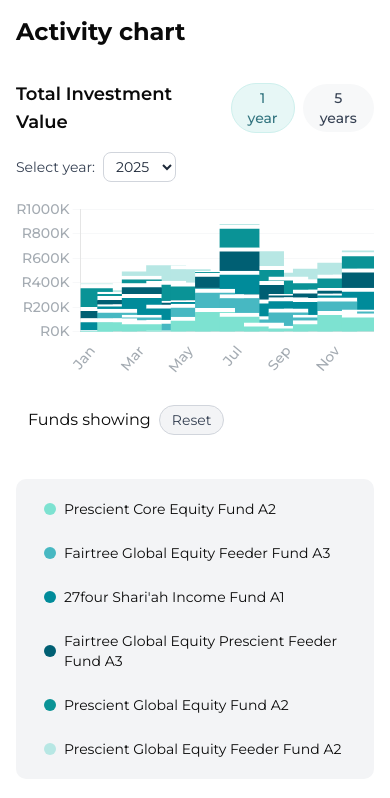
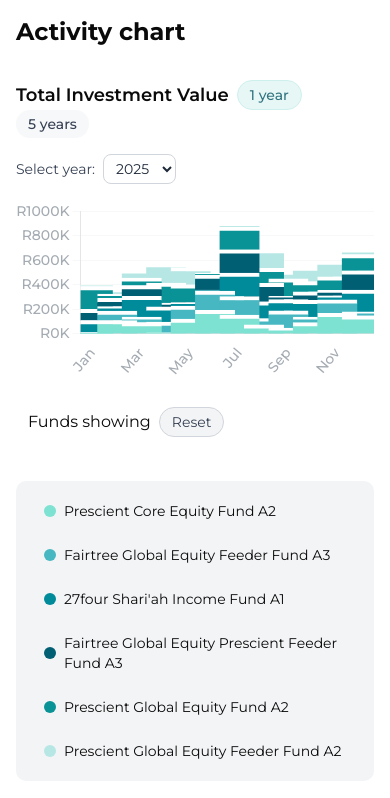
Before and after one commit to justinslack/chart-demo, a Next.js app: page /activity in a window 390 px wide. Shown: the top 798 px of the page. Built offline with nearby package versions, Linux system fonts and the light colour scheme.

Commit message:
Mobile wrap

```diff
--- a/src/app/components/ActivityChart.tsx
+++ b/src/app/components/ActivityChart.tsx
@@ -171,7 +171,7 @@
 	return (
 		<div className="w-full space-y-4">
 			<div className="flex justify-between items-center flex-wrap gap-4">
-				<div className="space-x-2 flex items-center">
+				<div className="space-x-2 flex items-center flex-wrap">
 					<h3 className="text-lg font-semibold">Total Investment Value</h3>
 					<button
 						className={`px-3 py-1 rounded-full text-sm font-medium ${
```
